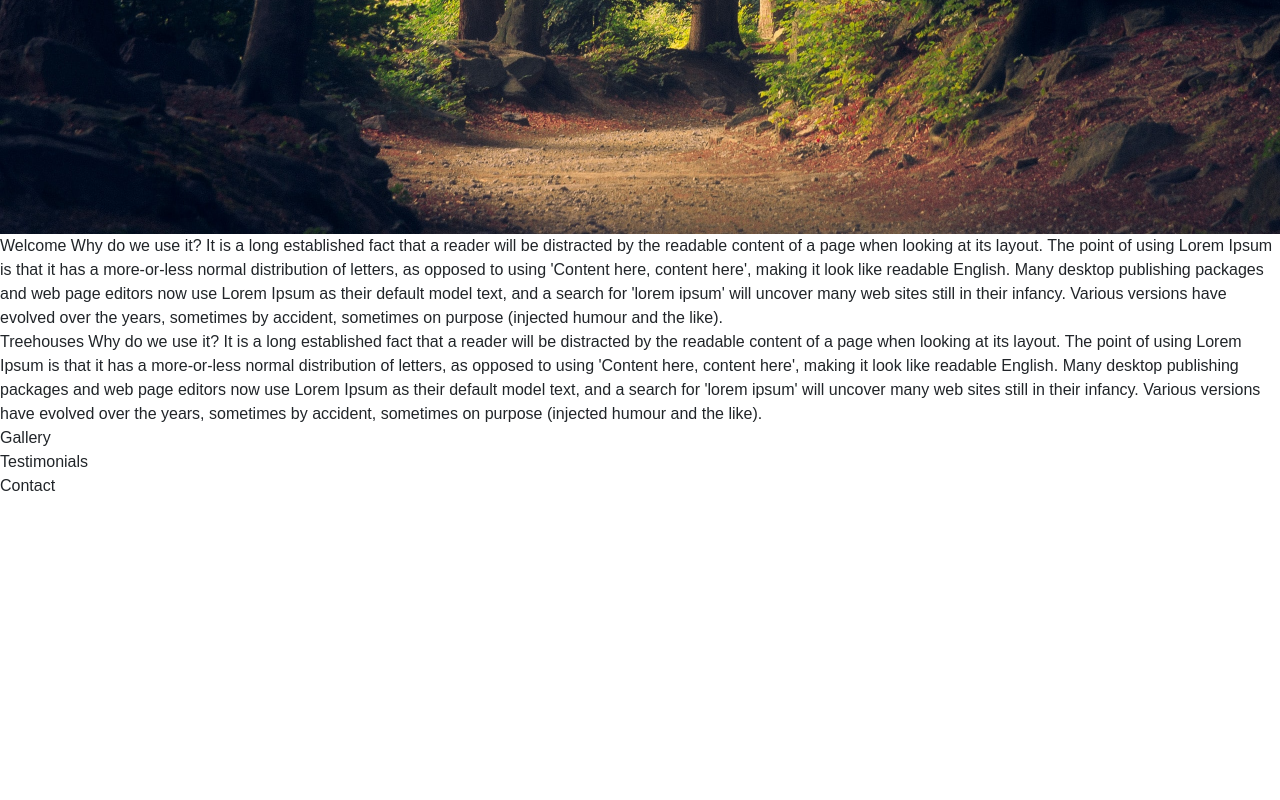
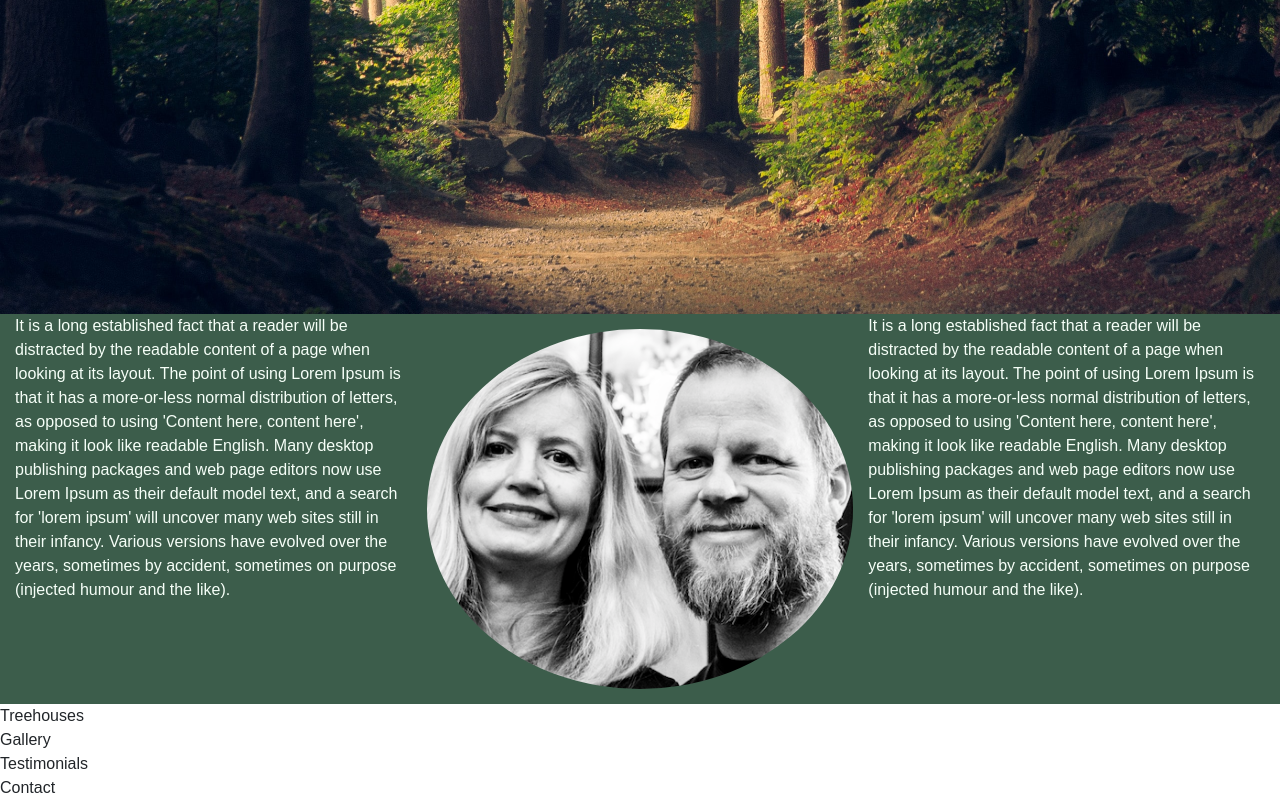
Before and after one commit to AnoukSmet/Naturazy, a plain HTML site: page index.html in a window 1280 px wide. Shown: the part 326-1126 px from the top of the page. Before the commit the page ends 824 px from the top, so only its background shows below. Drawn offline with nearby package versions, Linux system fonts and the light colour scheme; a web font is replaced by a local one.

Commit message:
Added Welcome section with placeholder text and owner's image

```diff
--- a/assets/css/style.css
+++ b/assets/css/style.css
@@ -94,6 +94,23 @@ body {
     -webkit-background-size: cover;
     -moz-background-size: cover;
     -o-background-size: cover;
-    background-size: cover;;
-    height: 70vh;
+    background-size: cover;
+    height: 80vh;
+
 }
+
+/*--------------------------------- Welcome section */
+
+.image-owners {
+     background: url('../images/owners-image.png');
+    background-position: center;
+    background-repeat: no-repeat;
+    background-size: cover;
+    min-height: 360px;
+    transition: all .5s ease-in-out;
+    -moz-transition: all .5s ease-in-out;
+    -webkit-transition: all .5s ease-in-out;
+    border-radius: 50%;
+    margin: 15px 0;
+    padding: 0 15px;
+}
--- a/index.html
+++ b/index.html
@@ -48,16 +48,21 @@
             </div>
         </div>
     </section>
-    <section> Welcome
-Why do we use it?
-It is a long established fact that a reader will be distracted by the readable content of a page when looking at its layout. The point of using Lorem Ipsum is that it has a more-or-less normal distribution of letters, as opposed to using 'Content here, content here', making it look like readable English. Many desktop publishing packages and web page editors now use Lorem Ipsum as their default model text, and a search for 'lorem ipsum' will uncover many web sites still in their infancy. Various versions have evolved over the years, sometimes by accident, sometimes on purpose (injected humour and the like).
+    <section class="container-fluid">
+        <div class="row bg-color-dark">
+            <div class="col-md-4 text-property">
+            It is a long established fact that a reader will be distracted by the readable content of a page when looking at its layout. The point of using Lorem Ipsum is that it has a more-or-less normal distribution of letters, as opposed to using 'Content here, content here', making it look like readable English. Many desktop publishing packages and web page editors now use Lorem Ipsum as their default model text, and a search for 'lorem ipsum' will uncover many web sites still in their infancy. Various versions have evolved over the years, sometimes by accident, sometimes on purpose (injected humour and the like).
 
-</section>
-    <section> Treehouses
-Why do we use it?
-It is a long established fact that a reader will be distracted by the readable content of a page when looking at its layout. The point of using Lorem Ipsum is that it has a more-or-less normal distribution of letters, as opposed to using 'Content here, content here', making it look like readable English. Many desktop publishing packages and web page editors now use Lorem Ipsum as their default model text, and a search for 'lorem ipsum' will uncover many web sites still in their infancy. Various versions have evolved over the years, sometimes by accident, sometimes on purpose (injected humour and the like).
+            </div>
+            <div class="col-md-4 image-owners">
+            </div>
+            <div class="col-md-4 text-owners">
+            It is a long established fact that a reader will be distracted by the readable content of a page when looking at its layout. The point of using Lorem Ipsum is that it has a more-or-less normal distribution of letters, as opposed to using 'Content here, content here', making it look like readable English. Many desktop publishing packages and web page editors now use Lorem Ipsum as their default model text, and a search for 'lorem ipsum' will uncover many web sites still in their infancy. Various versions have evolved over the years, sometimes by accident, sometimes on purpose (injected humour and the like).
 
-</section>
+            </div>
+        </div>
+    </section>
+    <section> Treehouses </section>
     <section> Gallery</section>
     <section> Testimonials</section>
     <section> Contact</section>
```
Also changed, not shown: assets/images/owners-image.png (added), 1 other file.
